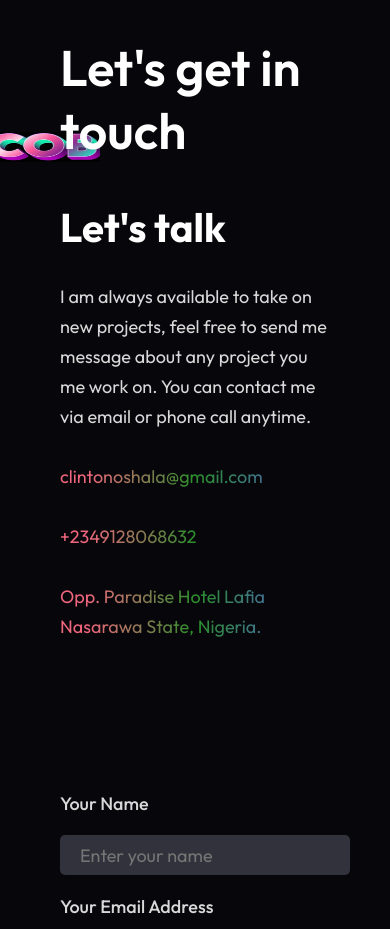
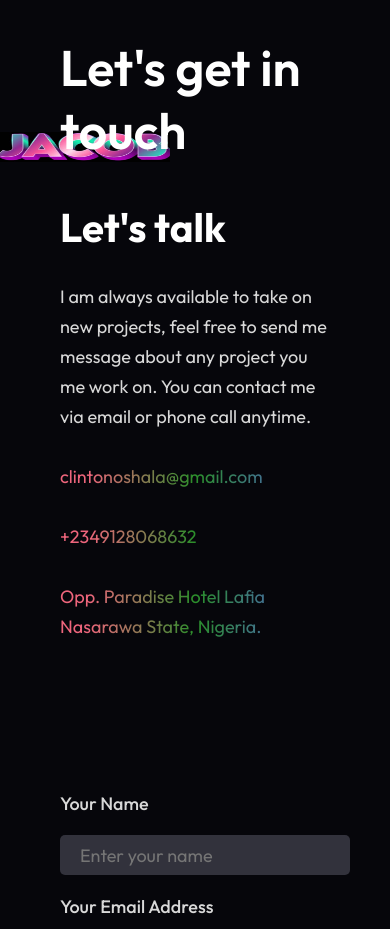
Before and after one commit to BlakWeb/Personal-Portfolio, a React (Vite) app: page / in a window 390 px wide. Shown: the part 8280-9209 px from the top of the page. Built offline with nearby package versions, Linux system fonts and the light colour scheme.

Commit message:
Update Contact.css

```diff
--- a/src/components/Contact/Contact.css
+++ b/src/components/Contact/Contact.css
@@ -138,7 +138,7 @@
 
   .contact-title img {
     width: 170px;
-    margin-right: -10px;
+    margin-right: -80px;
   }
 
   .contact-section {
```
